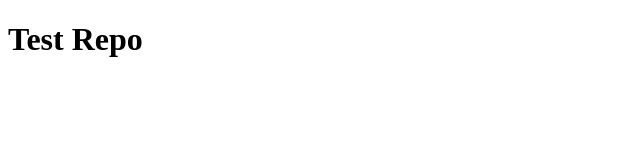
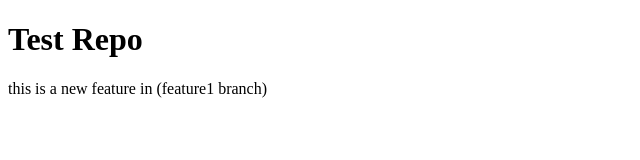
Before and after one commit to rahman-najeebur/testrepo, a plain HTML site: page index.html in a window 1280 px wide. Shown: the whole page, without its empty margins (0-640 px from the left). Drawn offline with Linux system fonts and the light colour scheme.

Commit message:
new feature

```diff
--- a/index.html
+++ b/index.html
@@ -6,5 +6,6 @@
 </head>
 <body>
  <h1>Test Repo</h1>
+<p>this is a new feature in (feature1 branch)</p>
 </body>
 </html>
```
